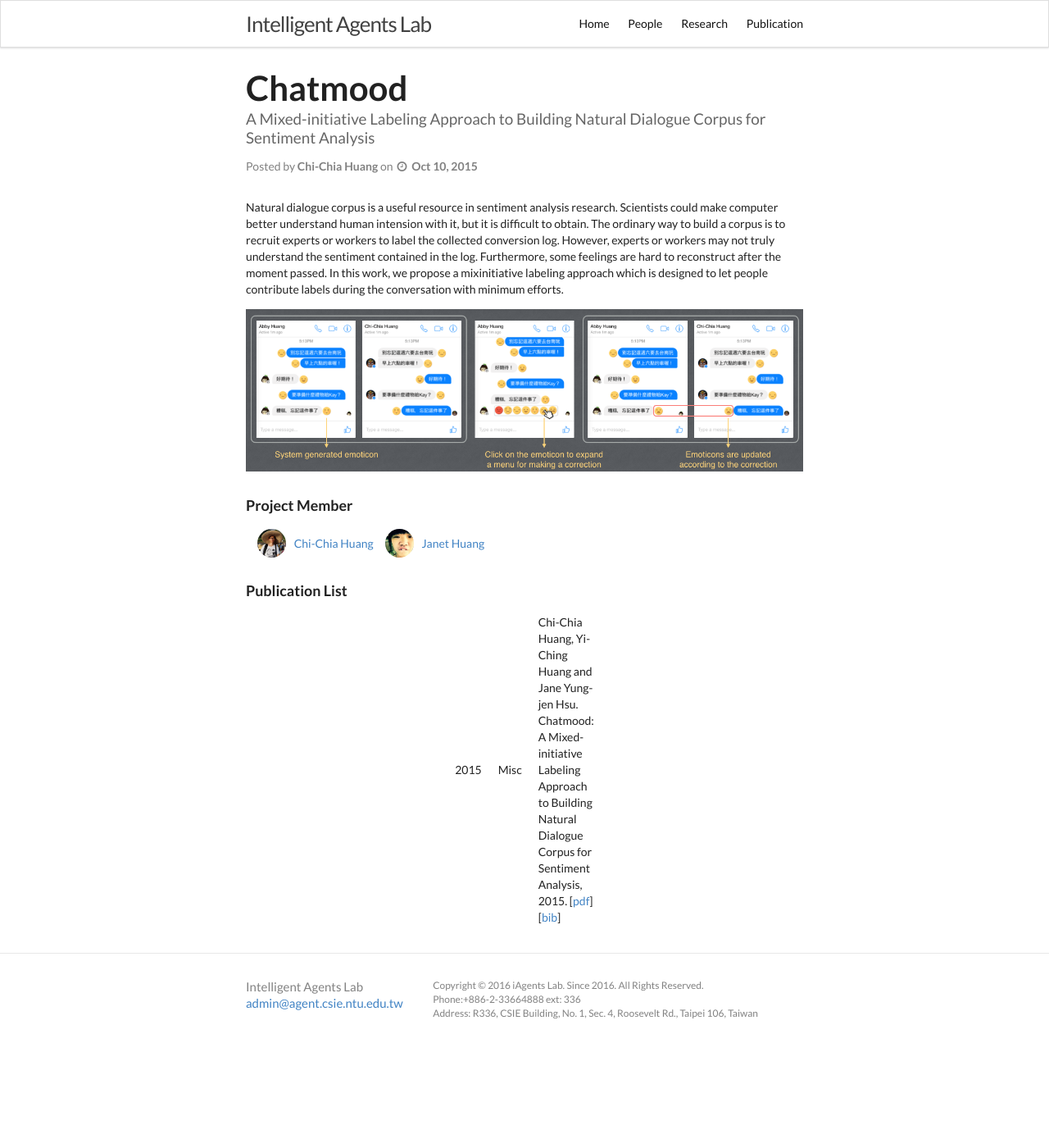
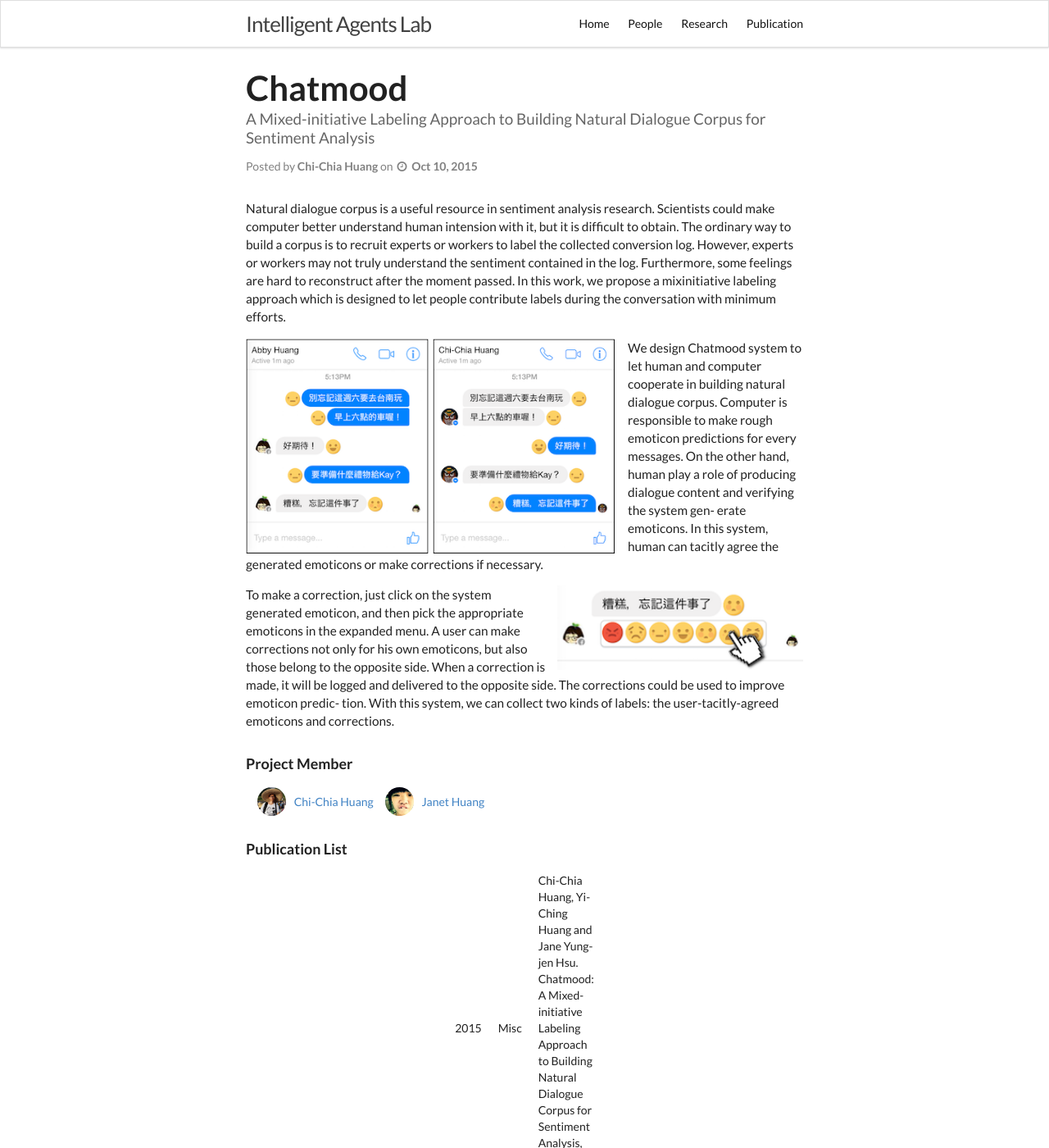
Before and after one commit to iAgentNTU/iAgentNTU.github.io, a Jekyll site: the page built from research/_posts/2015-10-10-chatmood.markdown, in a window 1280 px wide and 1400 px high. Shown: the whole window at 82% size. Built offline with Jekyll 4.4.1, drawn with Linux system fonts in a browser that asks for light colours.

Commit message:
Edited the chatmood page for demo

```diff
--- a/css/post.css
+++ b/css/post.css
@@ -31,3 +31,4 @@ pre#bibtex{display: none}
 .ui.horizontal.list.member:not(.celled)>.item:first-child {
     margin-left: 1em!important;
 }
+.post-content {font-size: 1.1em;}
--- a/research/_posts/2015-10-10-chatmood.markdown
+++ b/research/_posts/2015-10-10-chatmood.markdown
@@ -13,9 +13,14 @@ bibsrc: '#bibtex'
 ---
 
 
-Natural dialogue corpus is a useful resource in sentiment analysis research. Scientists could make computer better understand human intension with it, but it is difficult to obtain. The ordinary way to build a corpus is to recruit experts or workers to label the collected conversion log. However, experts or workers may not truly understand the sentiment contained in the log. Furthermore, some feelings are hard to reconstruct after the moment passed. In this work, we propose a mixinitiative labeling approach which is designed to let people contribute labels during the conversation with minimum efforts.
+<p>Natural dialogue corpus is a useful resource in sentiment analysis research. Scientists could make computer better understand human intension with it, but it is difficult to obtain. The ordinary way to build a corpus is to recruit experts or workers to label the collected conversion log. However, experts or workers may not truly understand the sentiment contained in the log. Furthermore, some feelings are hard to reconstruct after the moment passed. In this work, we propose a mixinitiative labeling approach which is designed to let people contribute labels during the conversation with minimum efforts. </p>
+<p></p>
 
-![Alt text](/research/images/chatmood.png)
+<img src="/research/images/chatmood1.png" class="ui left floated image large">
+<p>We design Chatmood system to let human and computer cooperate in building natural dialogue corpus. Computer is responsible to make rough emoticon predictions for every messages. On the other hand, human play a role of producing dialogue content and verifying the system gen- erate emoticons. In this system, human can tacitly agree the generated emoticons or make corrections if necessary.</p>
+<p></p>
+<img src="/research/images/chatmood2.png" class="ui right floated image medium">
+<p>To make a correction, just click on the system generated emoticon, and then pick the appropriate emoticons in the expanded menu. A user can make corrections not only for his own emoticons, but also those belong to the opposite side. When a correction is made, it will be logged and delivered to the opposite side. The corrections could be used to improve emoticon predic- tion. With this system, we can collect two kinds of labels: the user-tacitly-agreed emoticons and corrections.</p>
 
 <pre id="bibtex">@misc{Huang:HCOMP15,
     Author = {Huang, Chi-Chia and Huang, Yi-Ching and Hsu, Jane Yung-jen},
```
Also changed, not shown: research/images/chatmood.png, research/images/chatmood1.png (added), research/images/chatmood2.png (added), research/images/chatmood3.png (added).
